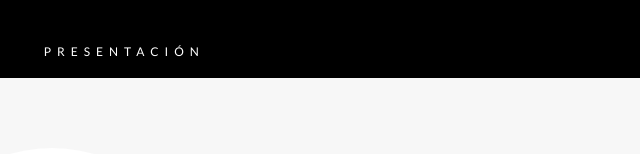
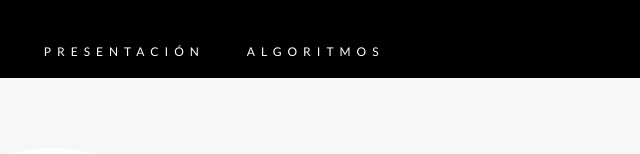
Before and after one commit to stivsk/infoweb, a plain HTML site: page index.html in a window 1280 px wide. Shown: the part 646-800 px from the top of the page, 588-1228 px from the left. Drawn offline with nearby package versions, Linux system fonts and the light colour scheme; some packages are replaced by stand-ins of ours; a script that the page names is missing; a web font is replaced by a local one.

Commit message:
Update index.html

```diff
--- a/index.html
+++ b/index.html
@@ -36,7 +36,9 @@
 			<li><a href="#videos">videos</a></li>
 			<li><a href="#textos">textos</a></li>
 			<li><a href="#presentacion">Presentación</a></li>
+			<li><a href="#presentacion">Algoritmos</a></li>
 		</ul>
+
 	</nav>
 </header>
 
```
